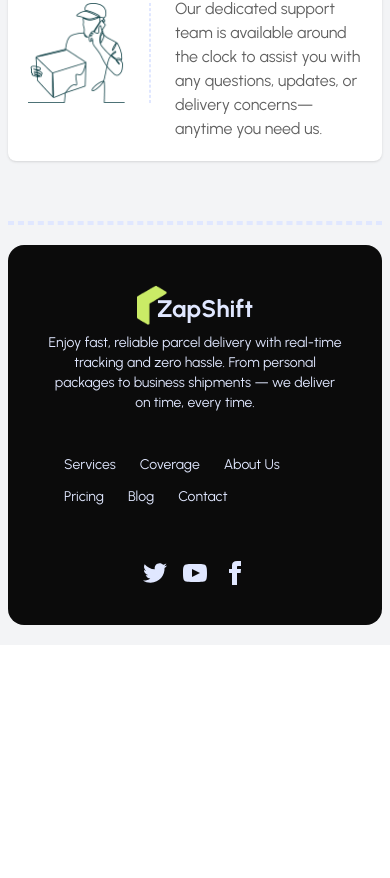
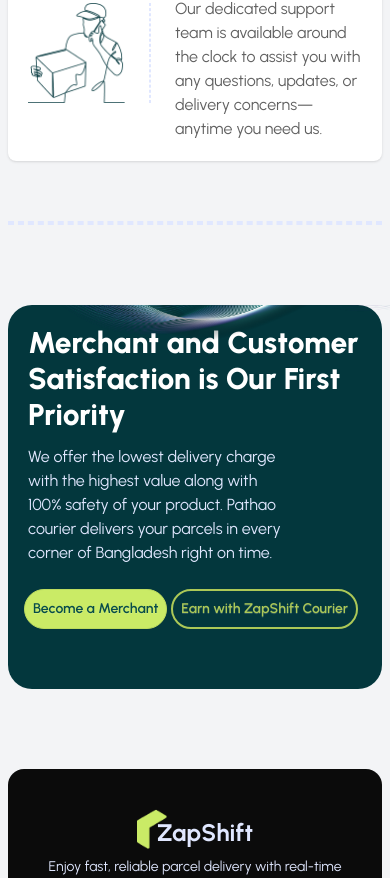
Before and after one commit to suronjit02/zap-shift-client, a React (Vite) app: page / in a window 390 px wide. Shown: the part 4212-5090 px from the top of the page. Before the commit the page ends 4857 px from the top, so only its background shows below. Built offline with nearby package versions, Linux system fonts and the light colour scheme.

Commit message:
feat: merchant and customer card section create

```diff
--- a/src/pages/Home/Home.jsx
+++ b/src/pages/Home/Home.jsx
@@ -3,14 +3,16 @@
 import HowItWork from "./HowItWord/HowItWork";
 import OurService from "./OurService/OurService";
 import Brand from "./Brand/Brand";
+import MerchantAndCustomer from "./MerchantAndCustomer/MerchantAndCustomer";
 
 const Home = () => {
   return (
-    <div className="space-y-20">
+    <div className="space-y-20 mb-20">
       <Banner />
       <HowItWork />
       <OurService />
       <Brand />
+      <MerchantAndCustomer />
     </div>
   );
 };
--- /dev/null
+++ b/src/pages/Home/MerchantAndCustomer/MerchantAndCustomer.jsx
@@ -0,0 +1,45 @@
+import React from "react";
+import { Link } from "react-router";
+import bg1 from "../../../assets/be-a-merchant-bg.png";
+import locationbg from "../../../assets/location-merchant.png";
+const MerchantAndCustomer = () => {
+  return (
+    <div className="relative bg-secondary h-96 max-w-6xl mx-auto rounded-3xl p-5 md:p-20">
+      <div className="max-w-xl space-y-3">
+        <h2 className="text-3xl text-white font-extrabold">
+          Merchant and Customer Satisfaction is Our First Priority
+        </h2>
+        <p className="text-primary-content pr-20">
+          We offer the lowest delivery charge with the highest value along with
+          100% safety of your product. Pathao courier delivers your parcels in
+          every corner of Bangladesh right on time.
+        </p>
+      </div>
+
+      <img className="absolute top-0 " src={bg1} alt="bg" />
+      <img
+        className="absolute right-15 bottom-15 hidden md:flex md:h-56"
+        src={locationbg}
+        alt="location-icon"
+      />
+
+      <div className="flex items-center gap-1 lg:gap-2 bottom-15 left-4 sm:bottom-8 sm:left-8 md:bottom-12 md:left-12 lg:bottom-20 lg:left-20 absolute">
+        <Link
+          to="/become-a-merchant"
+          className="btn btn-accent rounded-full shadow-none px-2 lg:px-5"
+        >
+          Become a Merchant
+        </Link>
+
+        <Link
+          to="/be-a-rider"
+          className="btn border-2 border-primary rounded-full shadow-none px-2 lg:px-5 bg-transparent text-primary"
+        >
+          Earn with ZapShift Courier
+        </Link>
+      </div>
+    </div>
+  );
+};
+
+export default MerchantAndCustomer;
```
